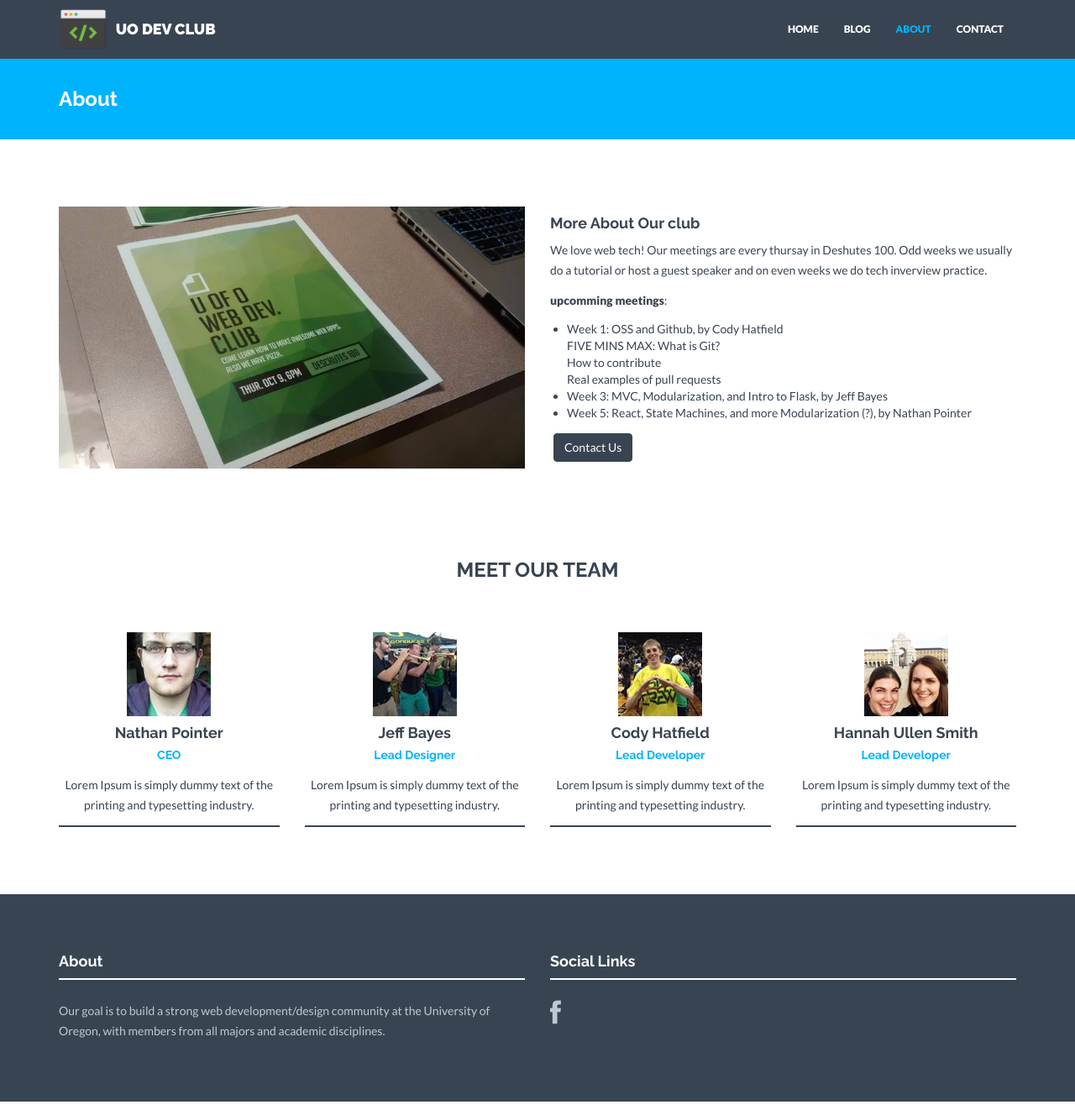
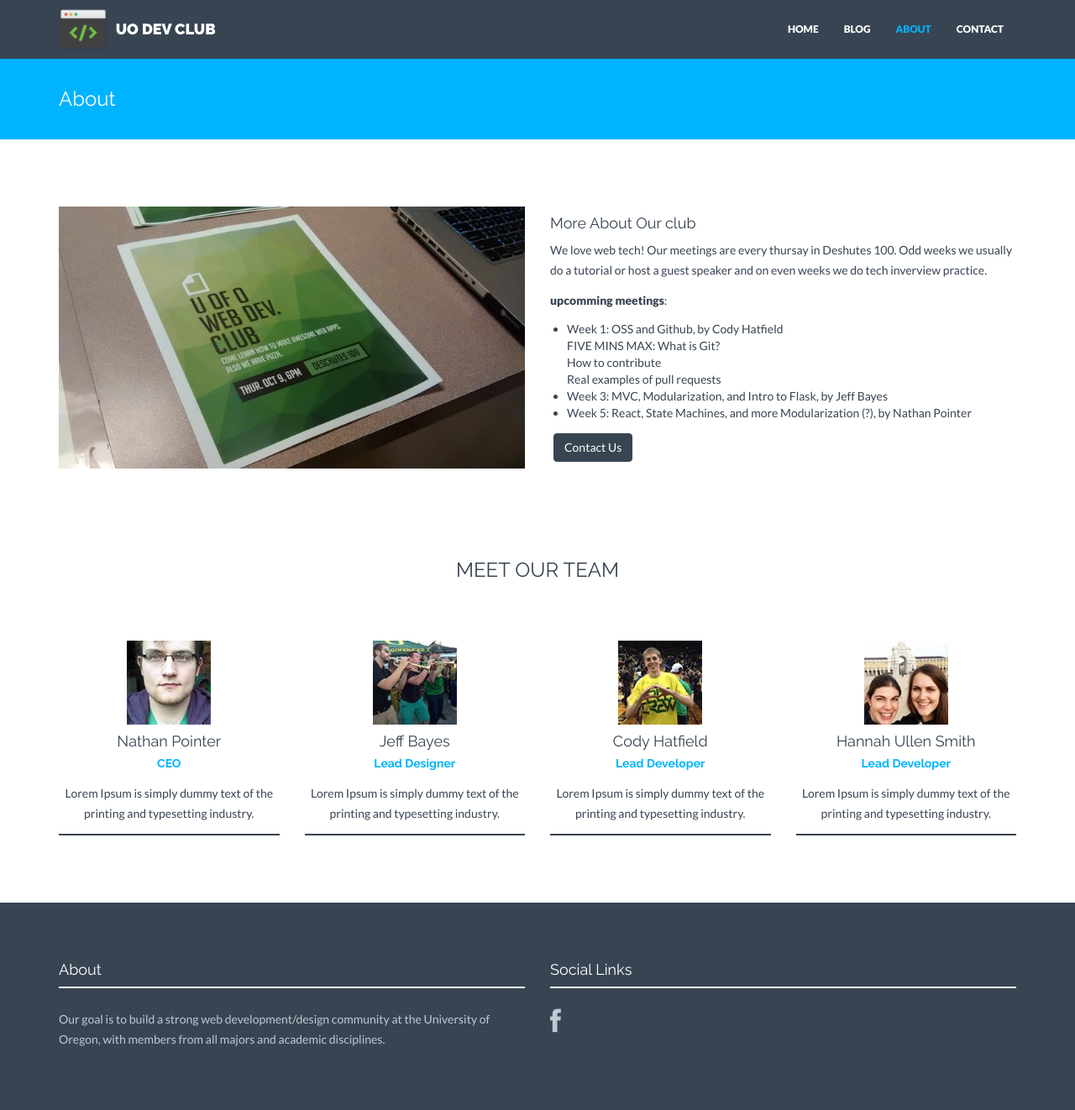
Before and after one commit to uodevclub/uodevclub.github.io, a Jekyll site: the page built from about.html, in a window 1280 px wide and 1322 px high. Shown: the whole window at 84% size. Built offline with Jekyll 4.4.1, drawn with Linux system fonts in a browser that asks for light colours; nearby versions of some CDN libraries.

Commit message:
aint no body got time for descriptive commit messages

```diff
--- a/_includes/css/style.css
+++ b/_includes/css/style.css
@@ -32,7 +32,7 @@ body {
 
 h1, h2, h3, h4, h5, h6 {
 	font-family: 'Raleway', sans-serif;
-	font-weight: 700;
+	font-weight: 400;
 }
 
 p {
--- a/_includes/members.html
+++ b/_includes/members.html
@@ -5,15 +5,8 @@
         {% for member in site.members %}
         <div class="col-lg-3 col-md-3 col-sm-3">
             <div class="he-wrap tpl6">
-            <img src="{{ "/assets/img/members/" | prepend: site.baseurl }}{{ member.img }}" alt="">
-                <div class="he-view">
-                    <div class="bg a0" data-animate="fadeIn">
-                        <h3 class="a1" data-animate="fadeInDown">Contact Me:</h3>
-                        {% for entry in member.social %}
-                            <a href="{{ entry.url }}" class="dmbutton a2" data-animate="fadeInUp"><i class="fa fa-{{ entry.title }}"></i></a>
-                        {% endfor %}
-                    </div><!-- he bg -->
-                </div><!-- he view -->
+            <img src="{{ "/assets/img/members/" | prepend: site.baseurl }}{{ member.img }}" alt="" style="margin-top: 1rem;">
+
             </div><!-- he wrap -->
             <h4>{{ member.name }}</h4>
             <h5 class="ctitle">{{ member.position }}</h5>
--- a/index.html
+++ b/index.html
@@ -29,7 +29,7 @@ permalink: /
     </div>
 </div> -->
 
-<div class="row centered">
+<div class="row centered" style="margin:0px;">
 <br><br>
     <h2>Recent facebook posts</h2>
     <br>
```
Also changed, not shown: _includes/header.html (+12 -4 lines), 2 other files.
